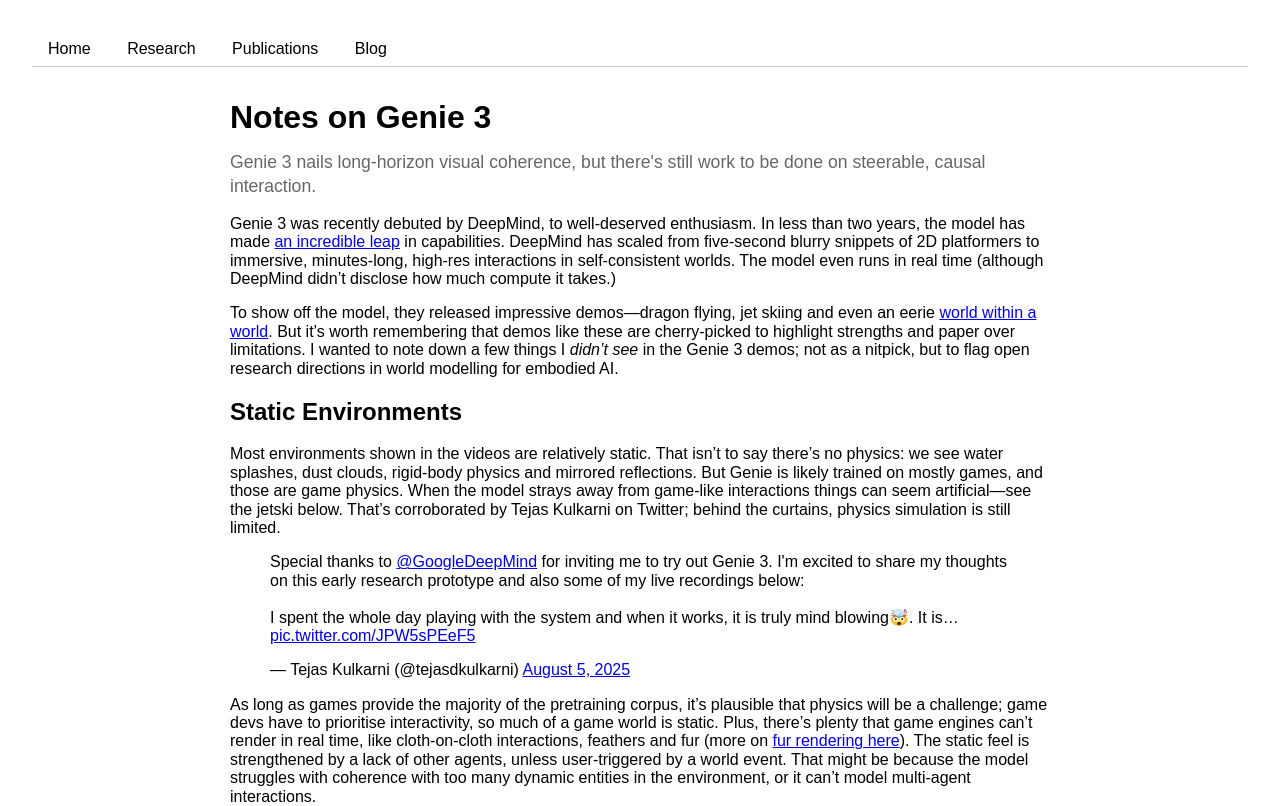
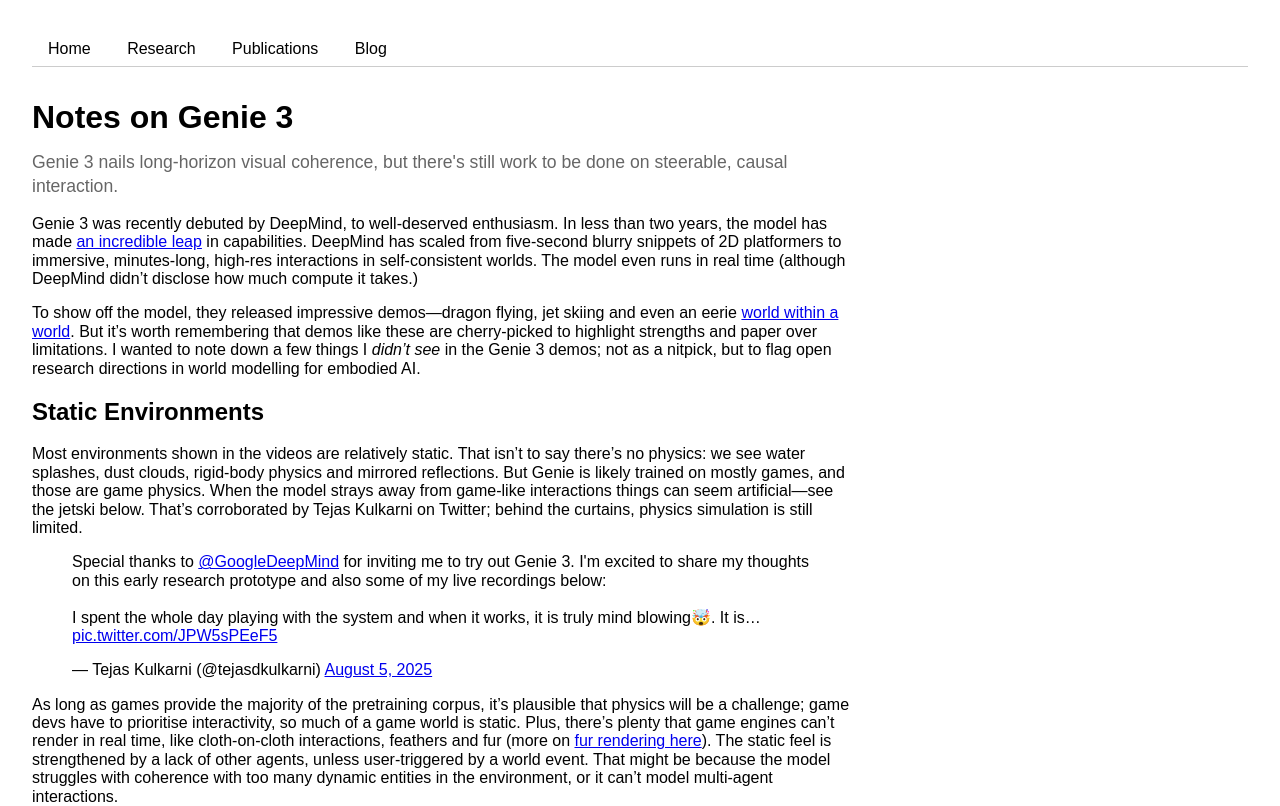
Before and after one commit to foty-hub/foty-hub.github.io, a Jekyll site: the page built from _posts/2025-08-15-genie3.md, in a window 1280 px wide. Shown: the top 806 px of the page. Built offline with Jekyll 4.4.1, drawn with Linux system fonts in a browser that asks for light colours; comment, search, counter and statistics services are not loaded; grey boxes are pictures that could not be loaded.

Commit message:
tweak text alignment

```diff
--- a/_layouts/default.html
+++ b/_layouts/default.html
@@ -13,7 +13,7 @@
     .tablinks:hover { background-color: #ddd; }
     .tablinks.active { background-color: #ccc; }
     .tabcontent { display: none; padding: 1rem 0; }
-    main { max-width: {{ site.max_width | default: '820px' }}; margin: 0 auto; }
+    main { max-width: {{ site.max_width | default: '820px' }}; margin: 0; }
     article > .subtitle { margin-top: -0.5rem; margin-bottom: 1rem; color: #666; font-size: 1.1rem; line-height: 1.4; }
     @media (prefers-color-scheme: dark) { article > .subtitle { color: #9aa0a6; } }
   </style>
--- a/_layouts/post.html
+++ b/_layouts/post.html
@@ -1,7 +1,24 @@
 ---
 layout: default
 ---
-
+<head>
+  <meta charset="UTF-8">
+  <meta name="viewport" content="width=device-width, initial-scale=1.0">
+  <title>{{ page.title }} - {{ site.title }}</title>
+  <link rel="stylesheet" href="https://cdnjs.cloudflare.com/ajax/libs/normalize/8.0.1/normalize.min.css">
+  <style>
+    body { font-family: Arial, sans-serif; margin: 2rem; }
+    header { margin-bottom: 2rem; }
+    .tab { overflow: hidden; border-bottom: 1px solid #ccc; }
+    .tablinks { background-color: inherit; border: none; outline: none; cursor: pointer; padding: 0.5rem 1rem; transition: 0.3s; display: inline-block; text-decoration: none; color: inherit; }
+    .tablinks:hover { background-color: #ddd; }
+    .tablinks.active { background-color: #ccc; }
+    .tabcontent { display: none; padding: 1rem 0; }
+    main { max-width: {{ site.max_width | default: '820px' }}; margin: 0; }
+    article > .subtitle { margin-top: -0.5rem; margin-bottom: 1rem; color: #666; font-size: 1.1rem; line-height: 1.4; }
+    @media (prefers-color-scheme: dark) { article > .subtitle { color: #9aa0a6; } }
+  </style>
+</head>
 <article>
   <h1>{{ page.title }}</h1>
   {% if page.subtitle %}
```
